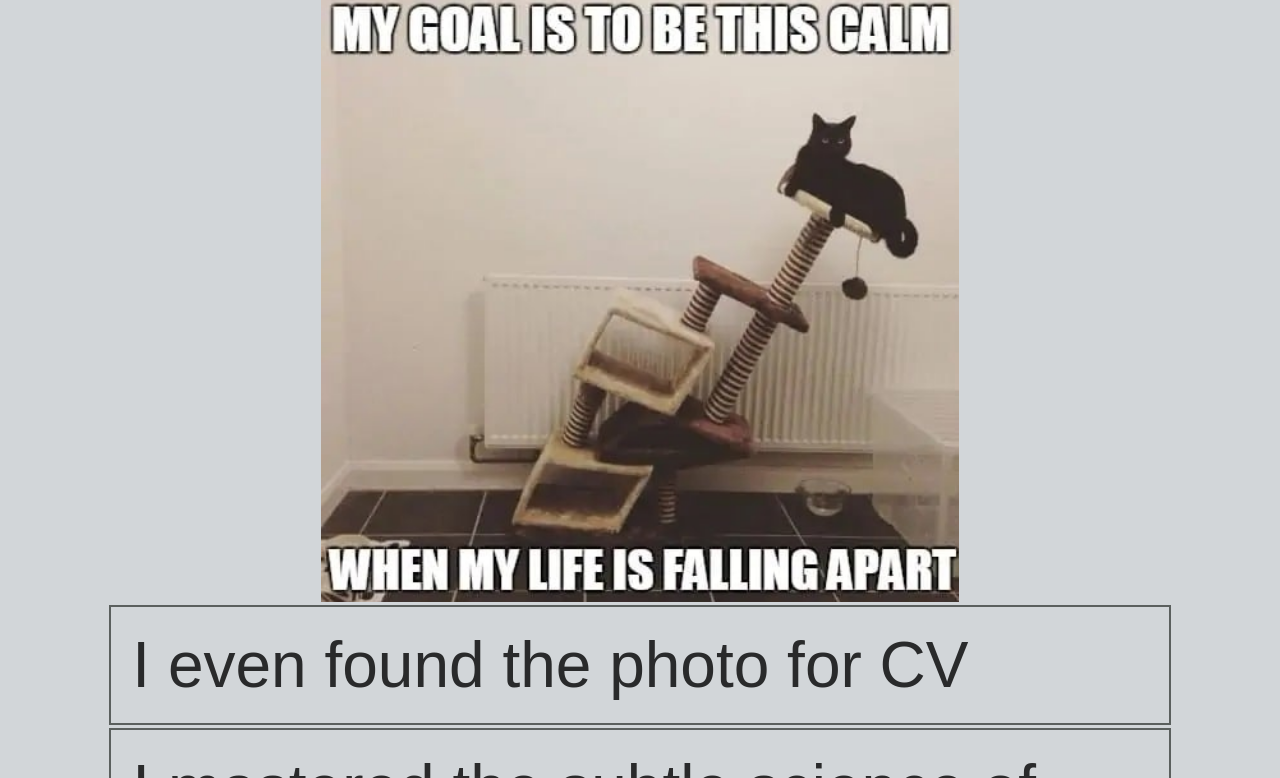
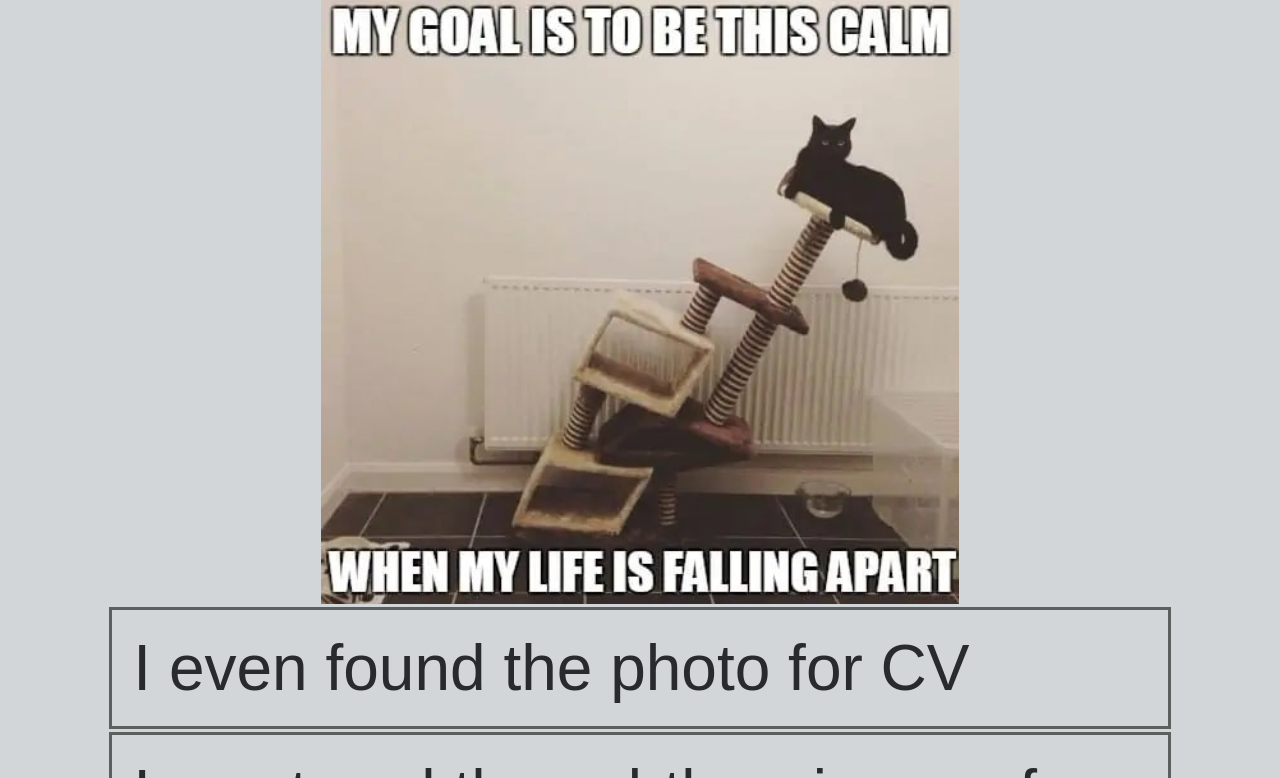
Before and after one commit to Olitera/cssBayan, a plain HTML site: page cssBayan/index.html in a window 1280 px wide. Shown: the part 487-1265 px from the top of the page. Drawn offline with Linux system fonts and the light colour scheme.

Commit message:
fix: change border (Mon Mar 13 22:07:12 CET 2023)

```diff
--- a/cssBayan/style.css
+++ b/cssBayan/style.css
@@ -76,7 +76,7 @@ input:checked + label .eye-icon {
   font-size: 4em;
   color: #000000;
   opacity: 0.8;
-  border: 2px solid #3e4340;
+  border: solid #3e4340;
   transition: background-color 0.5s linear;
 }
 
```
